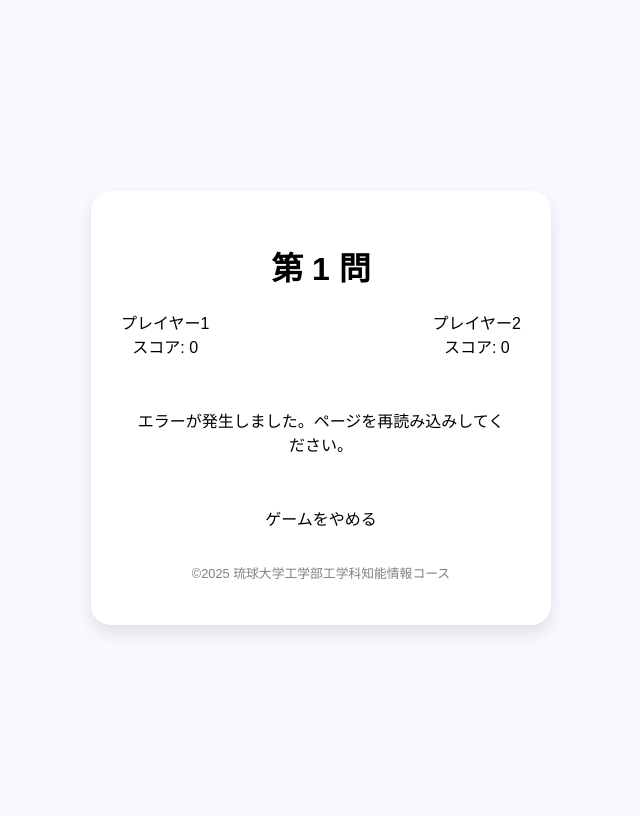
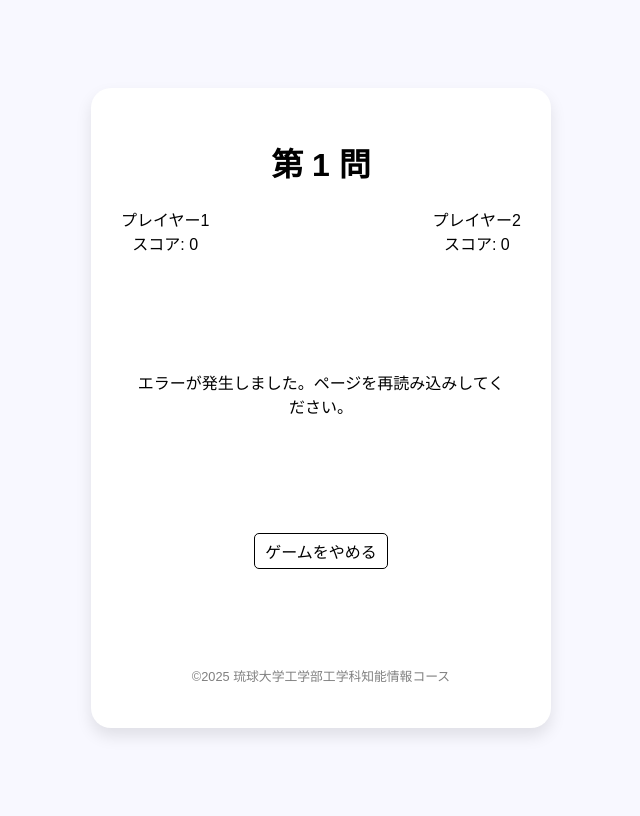
Before and after one commit to orange-and-mango/intro_don, a Flask app: page /quiz in a window 1280 px wide. Shown: the whole page, without its empty margins (319-959 px from the left). Run offline with Flask 3, Linux system fonts and the light colour scheme; data that the repository does not hold is empty.

Commit message:
見た目の調整

```diff
--- a/static/css/style.css
+++ b/static/css/style.css
@@ -61,6 +61,7 @@
     background-color: white;
     width: 90%;
     max-width: 400px; /* 最大幅を指定してスマホアプリ風に */
+    min-height: 580px;
     padding: 30px;
     border-radius: 20px;
     box-shadow: 0 8px 16px rgba(0, 0, 0, 0.1);
@@ -68,6 +69,7 @@
     display: flex;
     flex-direction: column; /* 中身を縦に並べる */
     gap: 20px; /* 各セクション間の隙間 */
+    justify-content: space-between; /* 上下の要素を均等に配置 */
 }
 
 header {
@@ -172,8 +174,12 @@
     margin: 0 auto; /* ボタンを中央に配置 */
 }
 
+.player-button:hover {
+    background-color: #f0f0f0; /* ホバー時の背景色 */
+}
+
 .play-audio-button {
-    background-color: black; /* 緑色の背景 */
+    background-color: orange; /* オレンジ色の背景 */
     color: white;              /* 文字色を白に */
     border: none;              /* 枠線を消す */
     padding: 10px 20px;        /* 上下10px、左右20pxの余白 */
@@ -214,6 +220,26 @@
     gap: 10px; /* ボタン同士の隙間 */
 }
 
+.bottom-buttons {
+    background-color: white; /* 緑色の背景 */
+    color: black;              /* 文字色を白に */
+    border: black 0.5px solid;              /* 枠線を消す */
+    padding: 5px 10px;        /* 上下10px、左右20pxの余白 */
+    border-radius: 5px;        /* 角を丸くする */
+    cursor: pointer;           /* マウスカーソルを手の形に */
+    font-size: 1em;            /* フォントサイズ */
+    text-decoration: none;     /* 下線を消す */
+}
+
+.bottom-buttons:hover {
+    background-color: #f0f0f0; /* ホバー時の背景色 */
+}
+
+.bottom-buttons:disabled {
+    background-color: #e0e0e0; /* 無効化時の背景色 */
+    color: #999;               /* 無効化時の文字色 */
+    cursor: not-allowed;       /* マウスカーソルを禁止に */
+}
 
 footer {
     font-size: 0.8em;
--- a/static/js/script.js
+++ b/static/js/script.js
@@ -148,6 +148,9 @@
             this.state.currentStatus = 'LOADING';
             this.updateUI();
             this.state.round++;
+
+            // 次のラウンドのためにボタンの状態をリセット
+            UI.addPlaylistButton.disabled = false;
 
             try {
                 const response = await fetch(SETTINGS.API_URLS.QUIZ);
@@ -370,6 +373,8 @@
          */
         addToPlaylist() {
             this.showTemporaryMessage(`「${this.state.correctAnswer.title}」をプレイリストに追加しました。（仮）`);
+            // ボタンを無効化して複数回の追加を防ぐ
+            UI.addPlaylistButton.disabled = true;
         },
 
         /**
--- a/templates/quiz.html
+++ b/templates/quiz.html
@@ -45,9 +45,9 @@
         <button class="next-question-button">次へ</button>
         <div id="feedback-message" class="feedback-message"></div>
         <div class="game-controls">
-            <button id="hint-button" class="menu-buttons">ヒント</button>
-            <button id="add-to-playlist-button" class="menu-buttons">プレイリストに追加</button>
-            <a href="/" id="quit-game-button" class="menu-buttons">ゲームをやめる</a>
+            <button id="hint-button" class="bottom-buttons">ヒント</button>
+            <button id="add-to-playlist-button" class="bottom-buttons">プレイリストに追加</button>
+            <a href="/" id="quit-game-button" class="bottom-buttons">ゲームをやめる</a>
         </div>
         <footer>
             <p>{{ footer_text }}</p>
```
